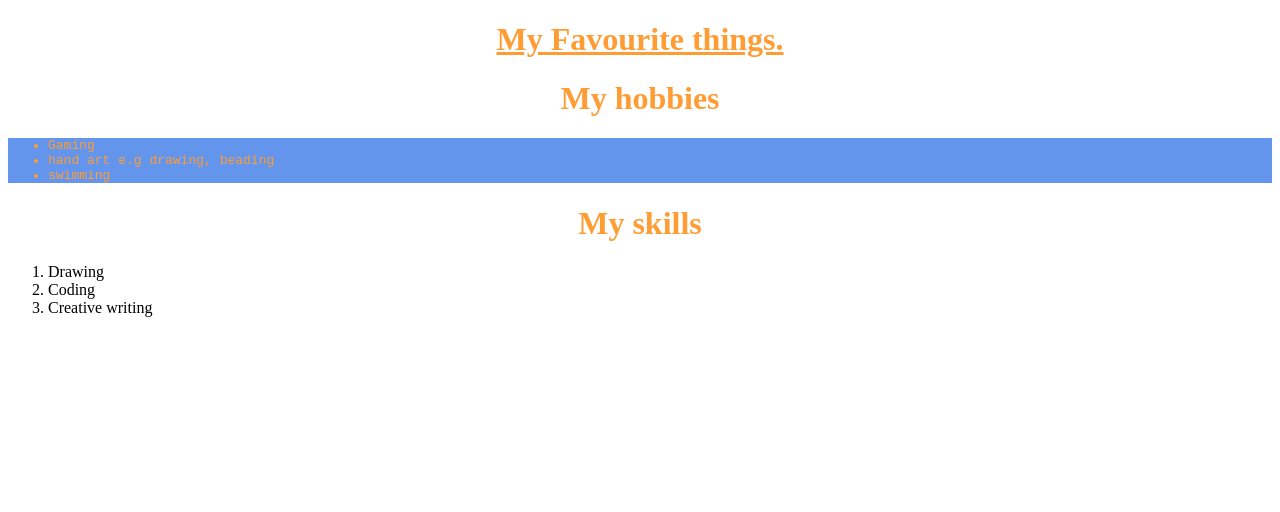
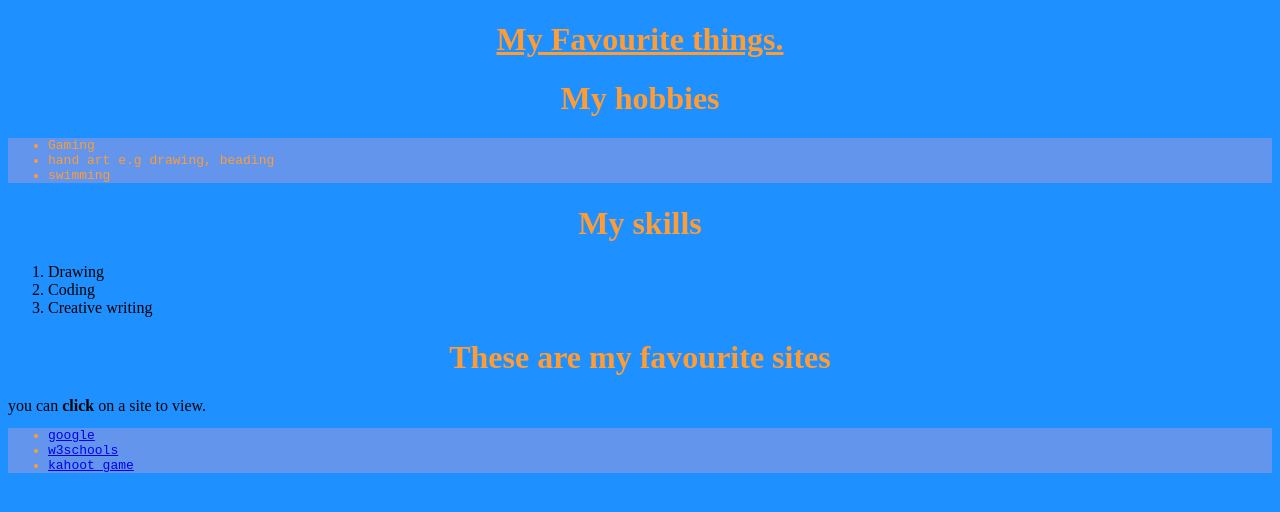
Before and after one commit to Vector254/My-first-webpage, a plain HTML site: page my-favourite-things.html in a window 1280 px wide. Drawn offline with Linux system fonts and the light colour scheme.

Commit message:
this will add more elements to my html file

```diff
--- a/css/things.css
+++ b/css/things.css
@@ -6,3 +6,7 @@ ul
     background-color: cornflowerblue;
     font-family: monospace ;
     }
+body
+    {
+    background-color: dodgerblue;
+    }
--- a/my-favourite-things.html
+++ b/my-favourite-things.html
@@ -29,6 +29,14 @@
                 <li>Coding</li>
                 <li>Creative writing</li>
             </ol>
-
+        <p>
+        <h1>These are my favourite sites</h1>
+            you can <strong>click</strong> on a site to view.
+            <ul>
+                <li><a href="https://www.google.com">google</a></li>
+                <li><a href="https://www.w3schools.com">w3schools</a></li>
+                <li><a href="https://www.kahoot.it">kahoot game</a></li>
+            </ul>
+        </p>
     </body>
 </html>
```
